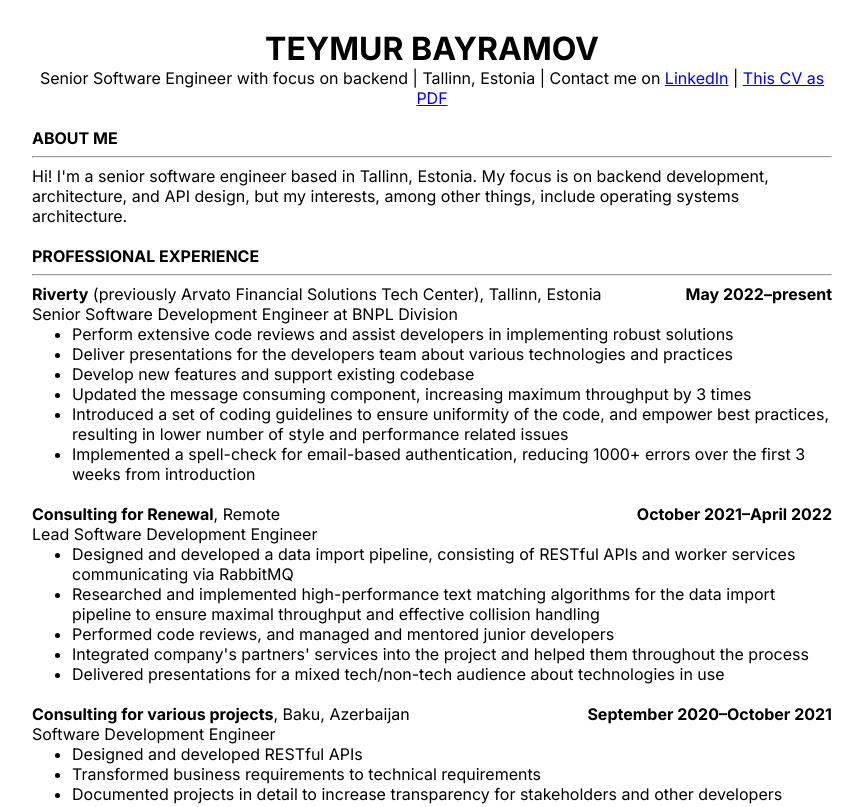
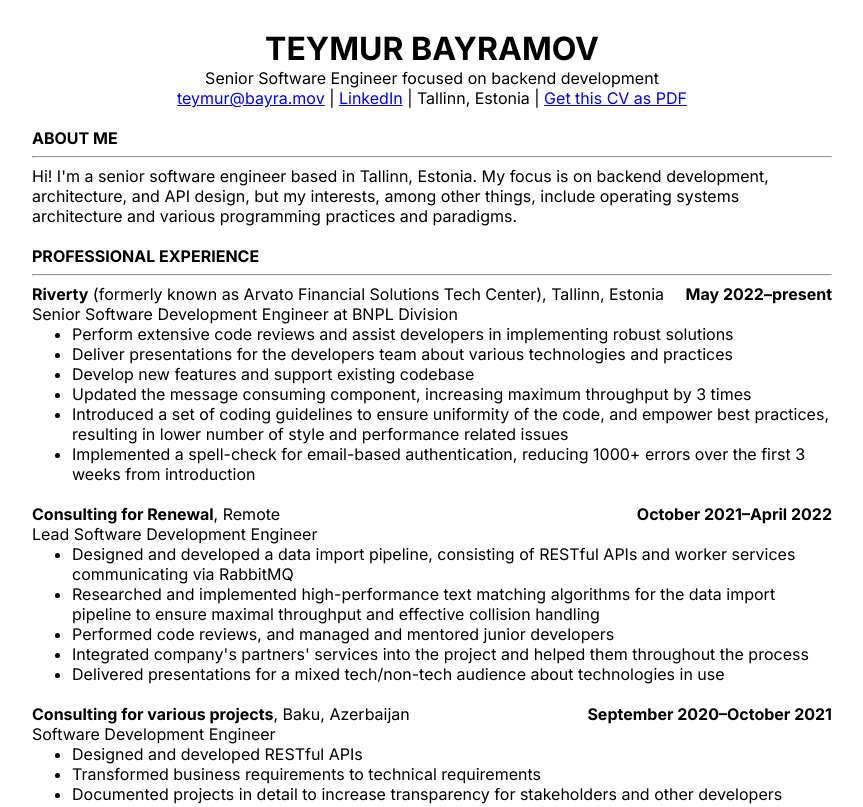
Before and after one commit to tbayramov/tbayramov.github.io, a plain HTML site: page index.html in a window 1280 px wide. Shown: the top 807 px of the page, without its empty margins (208-1071 px from the left). Drawn offline with Linux system fonts and the light colour scheme.

Commit message:
Meta tags, layout updates, various fixes.

```diff
--- a/index.html
+++ b/index.html
@@ -1,11 +1,17 @@
 <html>
 <head>
+    <meta name="viewport" content="width=device-width, initial-scale=1">
+    <meta name="title" content="Teymur Bayramov">
+    <meta name="description" content="Senior Software Engineer focused on backend development based in Tallinn, Estonia.">
+
     <script data-goatcounter="https://tbpws.goatcounter.com/count" async src="//gc.zgo.at/count.js"></script>
     <script>
         function delayed(e, f) {
             e.preventDefault();
             f();
-            setTimeout(function () { window.location.href = e.target.href }, 100);
+            setTimeout(function () {
+                window.location.href = e.target.href
+            }, 100);
         }
 
         function countPdf() {
@@ -83,10 +89,13 @@
     <div class="cv">
         <header class="cv-heading block">
             <h1 style="margin-bottom: 0px">TEYMUR BAYRAMOV</h1>
-            Senior Software Engineer with focus on backend
+            Senior Software Engineer focused on backend development<br>
+            <a href="mailto:teymur@bayra.mov">teymur@bayra.mov</a>
+            <!-- For PDF -->
+<!--            | <a href="https://bayra.mov?utm_source=pdf-v1">https://bayra.mov</a>-->
+            | <a id="linkedin-link" href="https://www.linkedin.com/in/tbayramov/">LinkedIn</a>
             | Tallinn, Estonia
-            | Contact me on <a id="linkedin-link" href="https://www.linkedin.com/in/tbayramov/">LinkedIn</a>
-            | <a id="pdf-link" href="TeymurBayramov-CV.pdf">This CV as PDF</a>
+            | <a id="pdf-link" href="TeymurBayramov-CV.pdf">Get this CV as PDF</a>
         </header>
 
         <b>ABOUT ME</b>
@@ -95,7 +104,8 @@
         <div class="block">
             Hi! I'm a senior software engineer based in Tallinn, Estonia. My focus is on backend development,
             architecture, and API design,
-            but my interests, among other things, include operating systems architecture.
+            but my interests, among other things, include operating systems architecture and various programming
+            practices and paradigms.
         </div>
 
         <main>
@@ -104,7 +114,7 @@
 
             <div class="block">
                 <div class="header">
-                    <span><b>Riverty</b> (previously Arvato Financial Solutions Tech Center), Tallinn, Estonia</span>
+                    <span><b>Riverty</b> (formerly known as Arvato Financial Solutions Tech Center), Tallinn, Estonia</span>
                     <b>May 2022–present</b>
                 </div>
                 <div>
```
Also changed, not shown: 1 other file.
